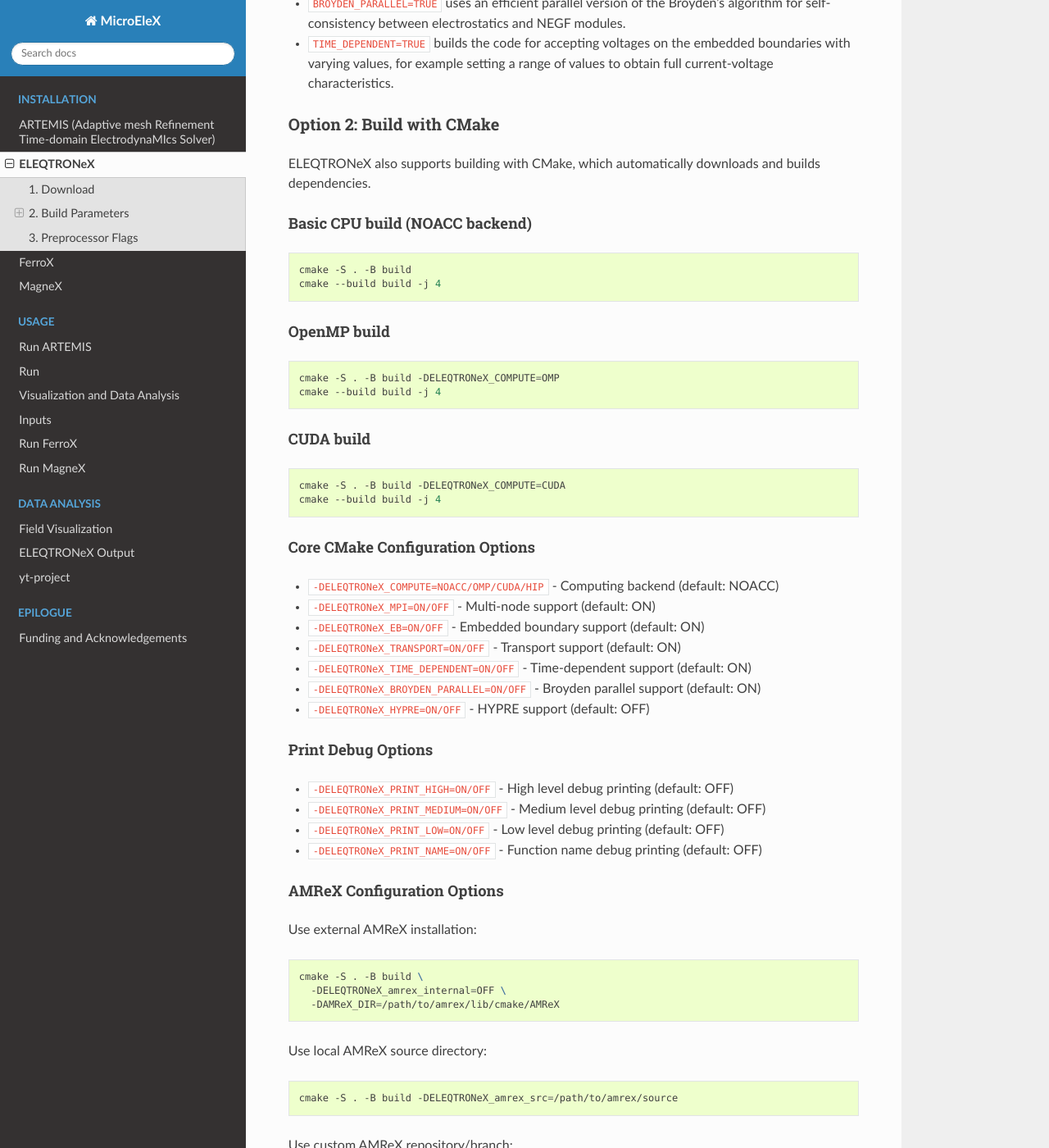
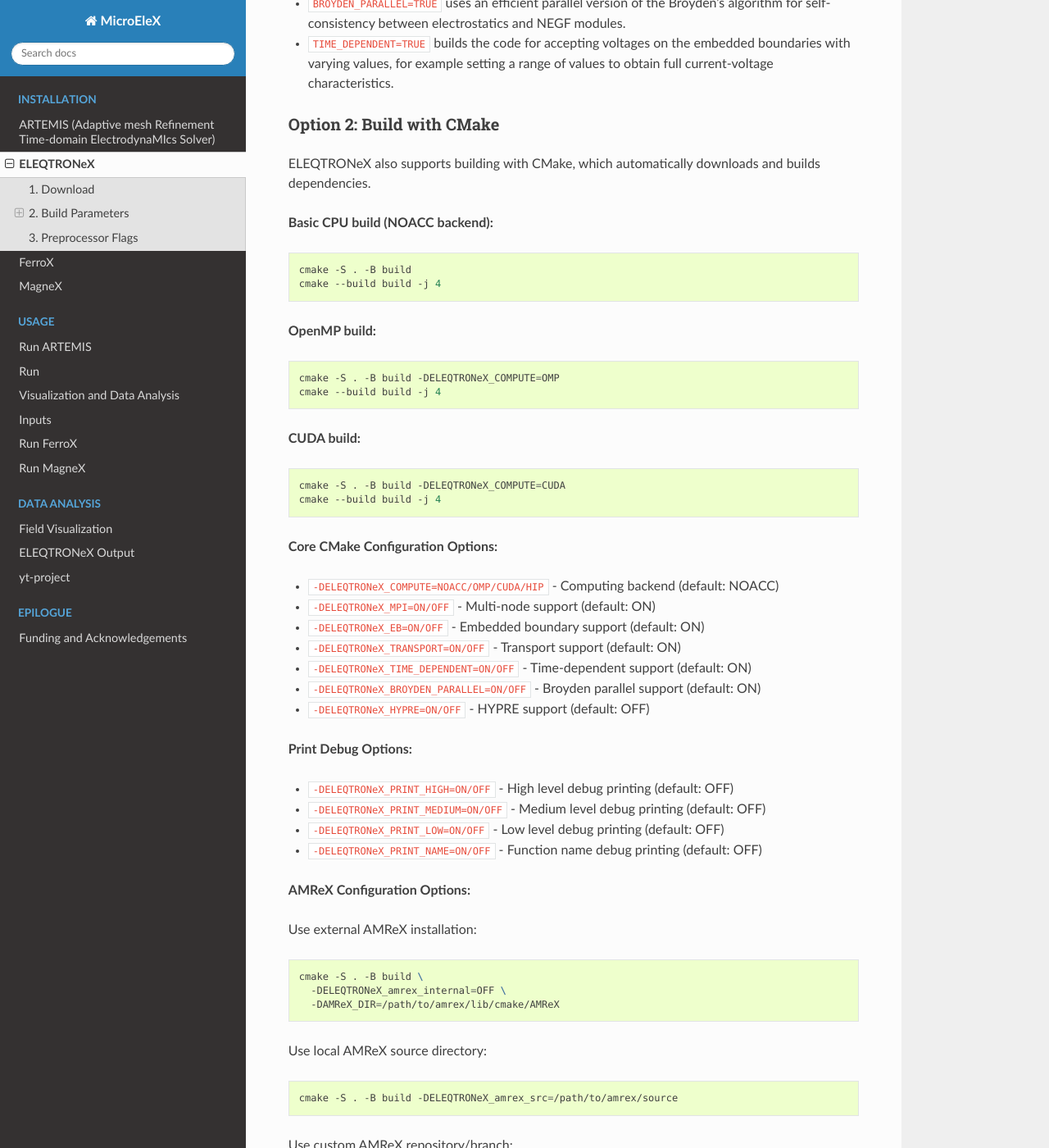
Before and after one commit to AMReX-Microelectronics/AMReX-Microelectronics.github.io, a Sphinx documentation site: the page built from Docs/source/install/eleqtroneX.rst, in a window 1280 px wide and 1400 px high, scrolled down 1553 px. Shown: the whole window at 82% size. Built offline with Sphinx 7.4.7 and the Read the Docs theme 3.1.0, drawn with Linux system fonts in a browser that asks for light colours; some of the changed text lies outside the part shown.

Commit message:
Mess about with headers

```diff
--- a/Docs/source/install/eleqtroneX.rst
+++ b/Docs/source/install/eleqtroneX.rst
@@ -79,32 +79,28 @@ Option 2: Build with CMake
 
 ELEQTRONeX also supports building with CMake, which automatically downloads and builds dependencies.
 
-Basic CPU build (NOACC backend)
-^^^^^^^^^^^^^^^^^^^^^^^^^^^^^^^^^
+**Basic CPU build (NOACC backend):**
 
 .. code-block:: bash
 
    cmake -S . -B build
    cmake --build build -j 4
 
-OpenMP build
-^^^^^^^^^^^^
+**OpenMP build:**
 
 .. code-block:: bash
 
    cmake -S . -B build -DELEQTRONeX_COMPUTE=OMP
    cmake --build build -j 4
 
-CUDA build
-^^^^^^^^^^
+**CUDA build:**
 
 .. code-block:: bash
 
    cmake -S . -B build -DELEQTRONeX_COMPUTE=CUDA
    cmake --build build -j 4
 
-Core CMake Configuration Options
-^^^^^^^^^^^^^^^^^^^^^^^^^^^^^^^^
+**Core CMake Configuration Options:**
 
 - ``-DELEQTRONeX_COMPUTE=NOACC/OMP/CUDA/HIP`` - Computing backend (default: NOACC)
 - ``-DELEQTRONeX_MPI=ON/OFF`` - Multi-node support (default: ON)
@@ -114,16 +110,14 @@ Core CMake Configuration Options
 - ``-DELEQTRONeX_BROYDEN_PARALLEL=ON/OFF`` - Broyden parallel support (default: ON)
 - ``-DELEQTRONeX_HYPRE=ON/OFF`` - HYPRE support (default: OFF)
 
-Print Debug Options
-^^^^^^^^^^^^^^^^^^^
+**Print Debug Options:**
 
 - ``-DELEQTRONeX_PRINT_HIGH=ON/OFF`` - High level debug printing (default: OFF)
 - ``-DELEQTRONeX_PRINT_MEDIUM=ON/OFF`` - Medium level debug printing (default: OFF)
 - ``-DELEQTRONeX_PRINT_LOW=ON/OFF`` - Low level debug printing (default: OFF)
 - ``-DELEQTRONeX_PRINT_NAME=ON/OFF`` - Function name debug printing (default: OFF)
 
-AMReX Configuration Options
-^^^^^^^^^^^^^^^^^^^^^^^^^^^
+**AMReX Configuration Options:**
 
 Use external AMReX installation:
 
@@ -153,8 +147,7 @@ Test with specific AMReX pull request:
 
    cmake -S . -B build -DELEQTRONeX_amrex_pr=1234
 
-Advanced Build Examples
-^^^^^^^^^^^^^^^^^^^^^^^
+**Advanced Build Examples:**
 
 CPU build with embedded boundaries and transport:
 
```
